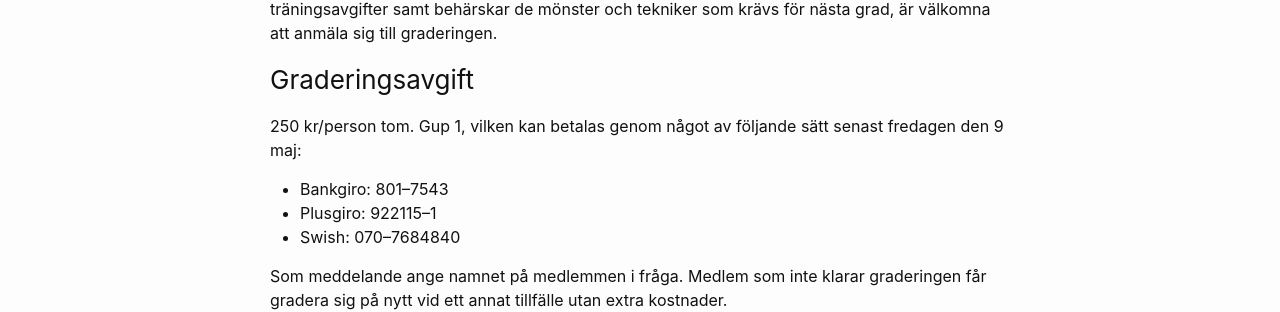
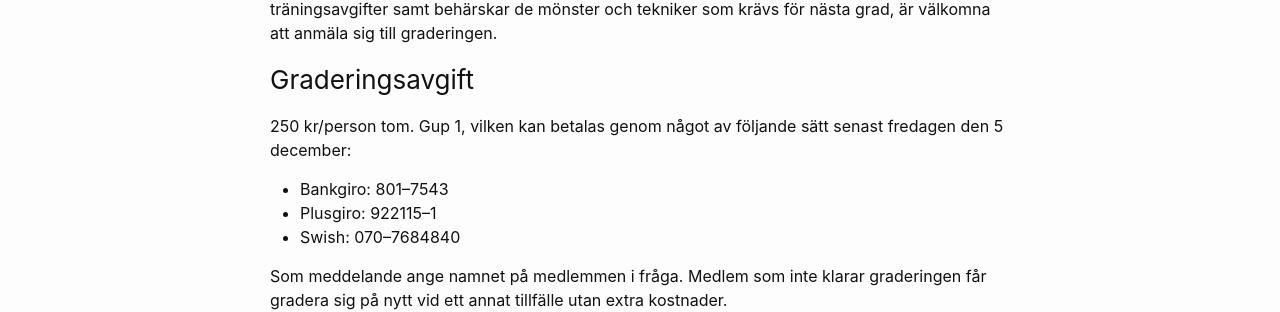
Before and after one commit to dalataekwondo/dalataekwondo.github.io, a Jekyll site: the page built from _posts/2025-11-28-gradering.md, in a window 1280 px wide. Shown: the part 516-828 px from the top of the page. Built offline with Jekyll 4.4.1, drawn with Linux system fonts in a browser that asks for light colours.

Commit message:
Update 2025-11-28-gradering.md

```diff
--- a/_posts/2025-11-28-gradering.md
+++ b/_posts/2025-11-28-gradering.md
@@ -15,7 +15,7 @@ Medlemmar som har haft minst 70 % närvaro under terminen, har betalat medlems-
 
 ### Graderingsavgift
 
-250 kr/person tom. Gup 1, vilken kan betalas genom något av följande sätt senast fredagen den 9 maj:
+250 kr/person tom. Gup 1, vilken kan betalas genom något av följande sätt senast fredagen den 5 december:
 
 - Bankgiro: 801–7543
 - Plusgiro: 922115–1
```
